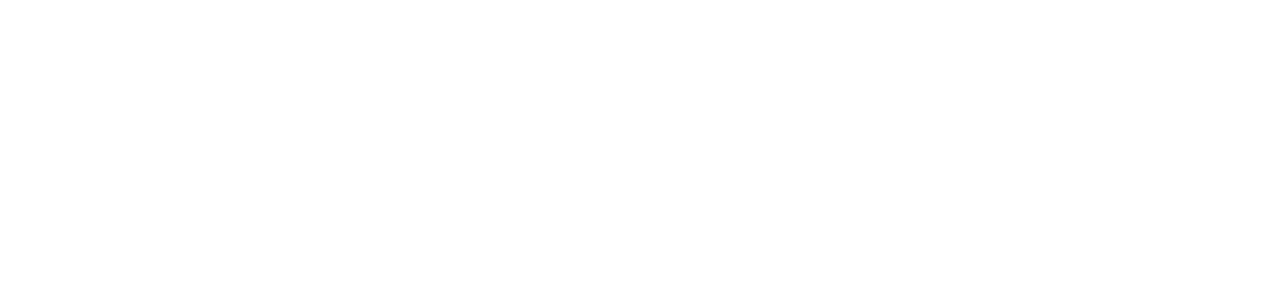
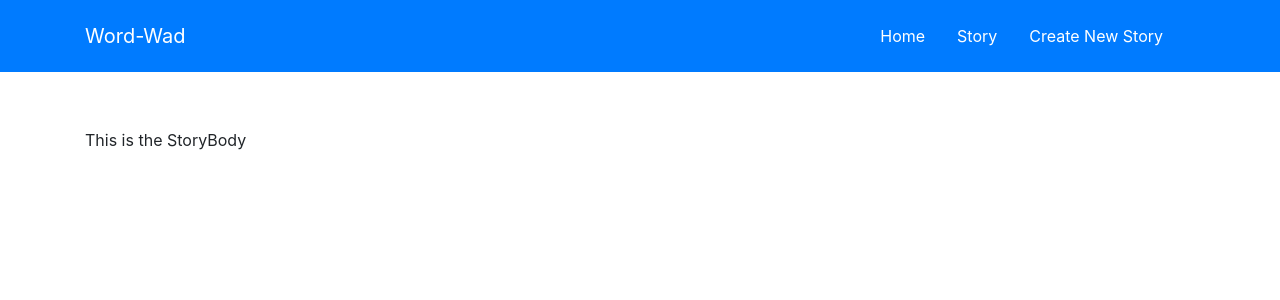
Before and after one commit to sahenke13/mongo-wad, a React (Create React App) app in the folder client/: page /story in a window 1280 px wide. Shown: the top 300 px of the page. Built offline with nearby package versions, Linux system fonts and the light colour scheme.

Commit message:
worked on some basic components and href routes

```diff
--- a/client/src/App.js
+++ b/client/src/App.js
@@ -1,6 +1,7 @@
 import React from "react";
 import { BrowserRouter as Router, Route, Switch } from "react-router-dom";
-import MainPage from './pages/MainPage'
+import MainPage from './pages/MainPage';
+import StoryPage from './pages/StoryPage';
 
 
 
@@ -12,6 +13,8 @@
         <div>
             <Switch>
                 <Route exact path = "/" component = {MainPage} />
+                <Route exact path = "/story" component = {StoryPage}/>
+
             </Switch>
         </div>
     </Router>
--- /dev/null
+++ b/client/src/components/MainPageBody/MainPageBody.css
@@ -0,0 +1,4 @@
+#mainPageBody{
+    position: relative;
+    padding-top: 10%;
+}
--- /dev/null
+++ b/client/src/components/MainPageBody/MainPageBody.js
@@ -0,0 +1,12 @@
+import React from "react"
+
+const MainPageBody = () =>{
+
+    return(
+        <div className = "container" id = "storyBody">
+            This is the MainPageBody
+        </div>
+        )
+}
+
+export default MainPageBody;
--- /dev/null
+++ b/client/src/components/MainPageBody/index.js
@@ -0,0 +1 @@
+export { default } from "./MainPageBody";
--- a/client/src/components/NavBar/Header.js
+++ b/client/src/components/NavBar/Header.js
@@ -4,13 +4,13 @@
 
             <div className="navbar fixed-top navbar-dark bg-primary">
                 <div className="container">
-                    <a href="#" className="navbar-brand">Word-Wad</a>
+                    <a href="/" className="navbar-brand">Word-Wad</a>
                     <ul className="navbar nav">
                         <li className="nav-item">
-                            <a href="#" className="nav-link text-white">Home</a>
+                            <a href="/" className="nav-link text-white">Home</a>
                         </li>
                         <li className="nav-item">
-                            <a href="#" className="nav-link text-white">Stories</a>
+                            <a href="/story" className="nav-link text-white">Story</a>
                         </li>
                         <li className="nav-item">
                             <a href="#" className="nav-link text-white">Create New Story</a>
--- /dev/null
+++ b/client/src/components/StoryBody/StoryBody.css
@@ -0,0 +1,4 @@
+#storyBody{
+    position: relative;
+    padding-top: 10%;
+}
--- /dev/null
+++ b/client/src/components/StoryBody/StoryBody.js
@@ -0,0 +1,16 @@
+import React from 'react';
+import "./StoryBody.css"
+
+const StoryBody = () => {
+
+    return(
+    <div className = "container" id = "storyBody">
+        This is the StoryBody
+    </div>
+    )
+
+
+}
+
+
+export default StoryBody;
--- /dev/null
+++ b/client/src/components/StoryBody/index.js
@@ -0,0 +1 @@
+export { default } from "./StoryBody";
--- a/client/src/pages/MainPage.js
+++ b/client/src/pages/MainPage.js
@@ -1,13 +1,16 @@
 import React from 'react';
 import Header from '../components/NavBar/Header'
+import MainPageBody from '../components/MainPageBody/MainPageBody'
 
 class MainPage extends React.Component{
 
 
 render() {
     return(
-
+        <div>
         <Header />
+        <MainPageBody/>
+        </div>
         )
 
 
--- /dev/null
+++ b/client/src/pages/StoryPage.js
@@ -0,0 +1,20 @@
+import React from 'react';
+import Header from '../components/NavBar/Header';
+import StoryBody from '../components/StoryBody';
+
+
+class StoryPage extends React.Component {
+
+
+    render() {
+        return (
+
+            <div>
+                <Header />
+                <StoryBody />
+            </div>
+        )
+    }
+}
+
+export default StoryPage;
```
